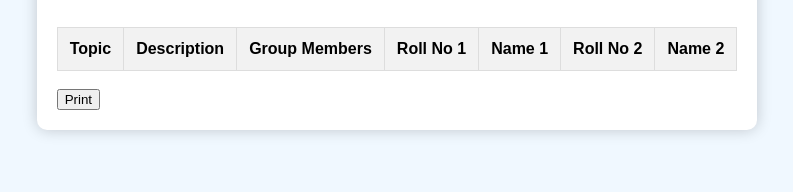
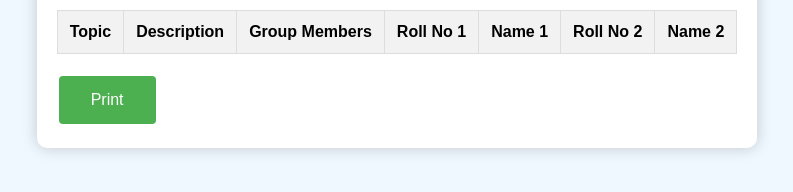
Before and after one commit to ashutosh1873/Data_Search_Major_Project_Table_B4, a plain HTML site: page index.html in a window 1280 px wide. Shown: the part 424-616 px from the top of the page, without its empty margins (243-1036 px from the left). Drawn offline with Linux system fonts and the light colour scheme; no server answers.

Commit message:
Updated the CSS
Updated the CSS for Print Button

```diff
--- a/styles.css
+++ b/styles.css
@@ -60,6 +60,26 @@ th {
     z-index: 2;
 }
 
+button {
+    background-color: #4CAF50; /* Green background */
+    border: none; /* Remove borders */
+    color: white; /* White text */
+    padding: 15px 32px; /* Some padding */
+    text-align: center; /* Center text */
+    text-decoration: none; /* Remove underline */
+    display: inline-block; /* Make the container an inline block */
+    font-size: 16px; /* Increase font size */
+    margin: 4px 2px; /* Add some margin */
+    cursor: pointer; /* Add a pointer cursor on hover */
+    border-radius: 4px; /* Rounded corners */
+    align = "right"
+}
+
+button:hover {
+    background-color: #45a049; /* Darker green on hover */
+}
+
+
 .loading-overlay {
     display: none;
     position: fixed;
```
